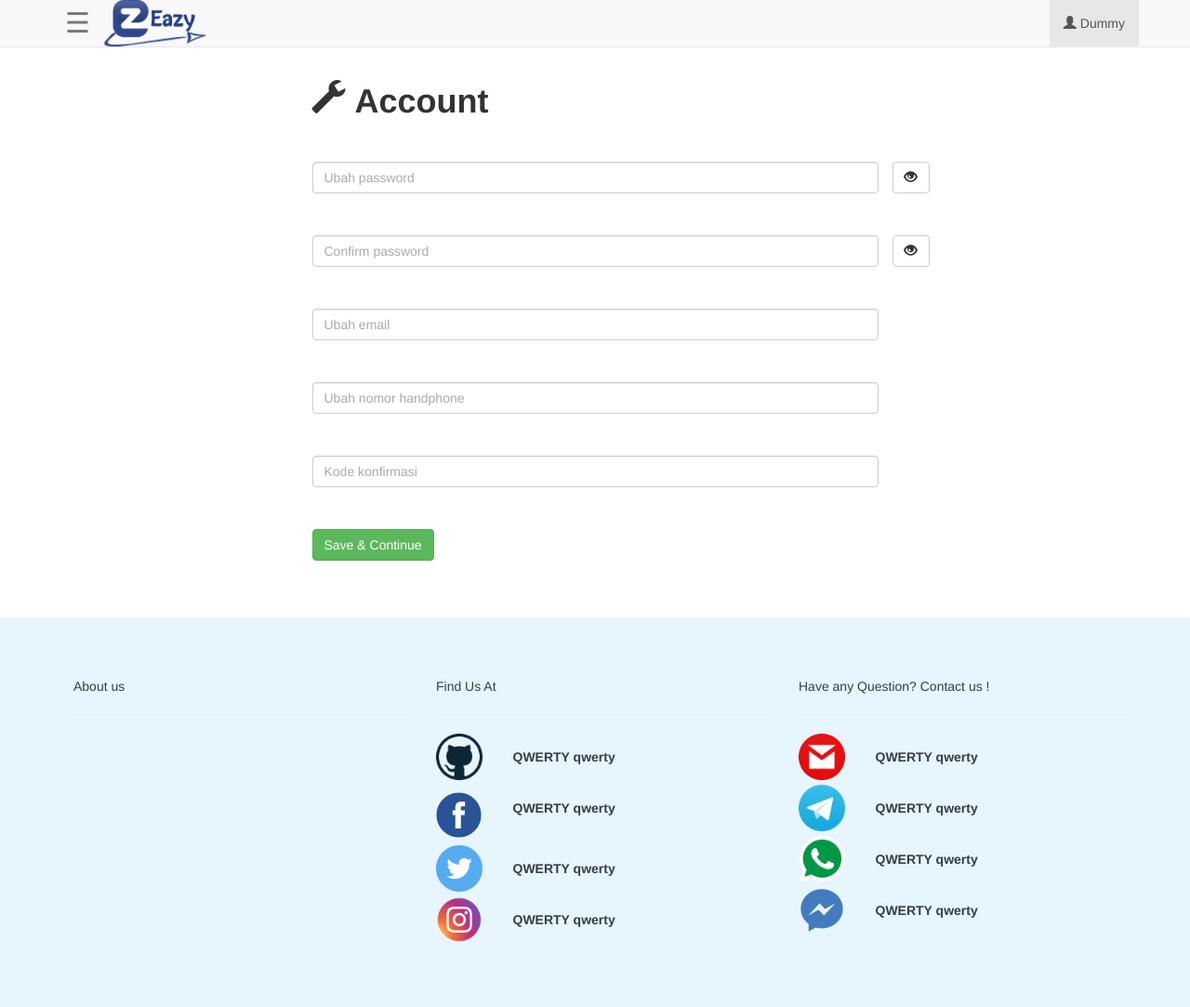
After one commit to bobbyirawan09/eazybanking, a PHP site: page /settingakun.php in a window 1280 px wide. The commit adds this page. Shown: the whole page at 93% size. Run offline with PHP 8.4, Linux system fonts and the light colour scheme.

Commit message:
desain aja?

```diff
--- a/basemember.php
+++ b/basemember.php
@@ -120,8 +120,8 @@ function closeNav() {
 	  		<span class="glyphicon glyphicon-cog" aria-hidden="true"></span>
 	  		Account settings</a>
 	  		<ul id="demo" class="collapse" style="float: left;">
-	  			<li><a href="#"><i class="glyphicon glyphicon-user"></i>&nbspProfile</a></li>
-                <li><a href="#"><i class="glyphicon glyphicon-wrench"></i>&nbspAccount</a></li>
+	  			<li><a href="ubahpp.php"><i class="glyphicon glyphicon-user"></i>&nbspProfile</a></li>
+                <li><a href="settingakun.php"><i class="glyphicon glyphicon-wrench"></i>&nbspAccount</a></li>
                 <li><a href="index.php"><i class="glyphicon glyphicon-off"></i>&nbspLog Out</a></li>
             </ul>
 	  		</li>
@@ -133,7 +133,7 @@ function closeNav() {
   <div class="container">
     <div class="navbar-header">
       <a class="navbar-brand" href="#"><span style="font-size:30px; cursor:pointer" onclick="openNav()">&#9776;</span></a>
-      <a class="pull-left" href="index.php">
+      <a class="pull-left" href="activity.php">
 		<img src="assets/ez_logo.png" style="width: 110px; height: 50px;" id="gambar"></a>
     </div>
     <ul class="nav navbar-nav navbar-right">
--- /dev/null
+++ b/settingakun.php
@@ -0,0 +1,96 @@
+<?php include "basemember.php" ?>
+<?php startblock('title') ?>
+Eazy Banking
+<?php endblock() ?>
+<?php startblock('head') ?>
+<style type="">
+	.form-control-placeholder {
+		position: absolute;
+		top: 0;
+		padding: 7px 0 0 13px;
+		pointer-events: none;
+		color: #aaa;
+		transition: all 200ms;
+	}
+
+	.form-control:focus + .form-control-placeholder {
+		color: #000;
+		font-size: 25px;
+		top: -45px;
+	}
+</style>
+<?php endblock() ?>
+<?php startblock('body') ?>
+<div class="row">
+	<div class="col-md-6 col-md-offset-3" style="padding-bottom: 30px">
+		<div class="form-group">
+			<h1><strong><i class="glyphicon glyphicon-wrench"></i>&nbspAccount</a></li></strong></h1>
+		</div>
+	</div>
+</div>
+<div class="row">
+	<div class="col-md-6 col-md-offset-3" style="padding-bottom: 30px;">
+		<div class="form-group">
+			<input type="email" name="Email" class="form-control">
+			<div class="form-control-placeholder">
+				Ubah password
+			</div>
+		</div>
+	</div>
+	<button style="padding-left: -10px;" class="btn btn-default" id="showpass" type="button">
+		<i class="glyphicon glyphicon-eye-open"></i>
+	</button>
+</div>
+<div class="row">
+	<div class="col-md-6 col-md-offset-3" style="padding-bottom: 30px;">
+		<div class="form-group">
+			<input type="email" name="Email" class="form-control">
+			<div class="form-control-placeholder">
+				Confirm password
+			</div>
+		</div>
+	</div>
+	<button style="padding-left: -10px;" class="btn btn-default" id="showpass" type="button">
+		<i class="glyphicon glyphicon-eye-open"></i>
+	</button>
+</div>
+<div class="row">
+	<div class="col-md-6 col-md-offset-3" style="padding-bottom: 30px;">
+		<div class="form-group">
+			<input type="email" name="Email" class="form-control">
+			<div class="form-control-placeholder">
+			Ubah email
+			</div>
+		</div>
+	</div>
+</div>
+<div class="row">
+	<div class="col-md-6 col-md-offset-3" style="padding-bottom: 30px;">
+		<div class="form-group">
+			<input type="email" name="Email" class="form-control">
+			<div class="form-control-placeholder">
+			Ubah nomor handphone
+			</div>
+		</div>
+	</div>
+</div>
+<div class="row">
+	<div class="col-md-6 col-md-offset-3" style="padding-bottom: 30px;">
+		<div class="form-group">
+			<input type="email" name="Email" class="form-control">
+			<div class="form-control-placeholder">
+			Kode konfirmasi
+			</div>
+		</div>
+	</div>
+</div>
+<div class="row">
+	<div class="col-md-6 col-md-offset-3" style="padding-bottom: 30px;">
+		<div class="form-group ">
+			<button class="btn btn-success">
+				Save & Continue
+			</button>
+		</div>
+	</div>
+</div>
+<?php endblock() ?>
--- a/signin.php
+++ b/signin.php
@@ -22,9 +22,13 @@
 			$("#showpass").click(function() {
 				if($("#password").attr("type") == "text"){
 					$("#password").attr("type","password");
+					$("#iconpass").removeClass("glyphicon-eye-close");
+					$("#iconpass").addClass("glyphicon-eye-open");
 				}
 				else {
 					$("#password").attr("type","text");
+					$("#iconpass").removeClass("glyphicon-eye-open");
+					$("#iconpass").addClass("glyphicon-eye-close");
 				}
 			})
 		});
@@ -50,7 +54,7 @@
 				<input type="password" class="form-control input-lg" id="password" name="password" placeholder="Password">
 				 <div class="input-group-btn">
 				    <button class="btn btn-default btn-lg" id="showpass" type="button">
-				        <i class="glyphicon glyphicon-eye-open"></i>
+				        <i id="iconpass" class="glyphicon glyphicon-eye-open"></i>
 				    </button>
 				 </div>
 			</div>
--- a/signup.php
+++ b/signup.php
@@ -366,8 +366,8 @@
 										<h3><strong>Masukkan nomor handphone anda</strong></h3>
 										<p>Ketika anda menginputkan nomor handphone anda yang benar dan sesuai ketentuan, kami akan mengirimkan kode verifikasi</p>
 									</div>
-									<div class="col-md-5">
-										<img src="hp.png">
+									<div class="col-md-5" style="text-align: center;">
+										<img src="assets/hp.png">
 									</div>
 								</div>
 								<div class="row " style="padding-top: 30px;">
@@ -412,7 +412,7 @@
 										<p>You have successfully completed all steps.</p>
 									</div>
 									<div class="col-md-12" style="text-align: center">
-										<img src="centang.jpg">
+										<img src="assets/icon.png" style="width: 200px; height: 200px;">
 									</div>
 									<div class="col-md-12" style="text-align: center; padding-top:20px;">
 										<a href="signin.php"><button type="button" class="btn btn-primary">
```
Also changed, not shown: ubahpp.php (added, +81 -0 lines), ubahppmd.php (added, +77 -0 lines), assets/hp.png (added), assets/icon.png (added).
